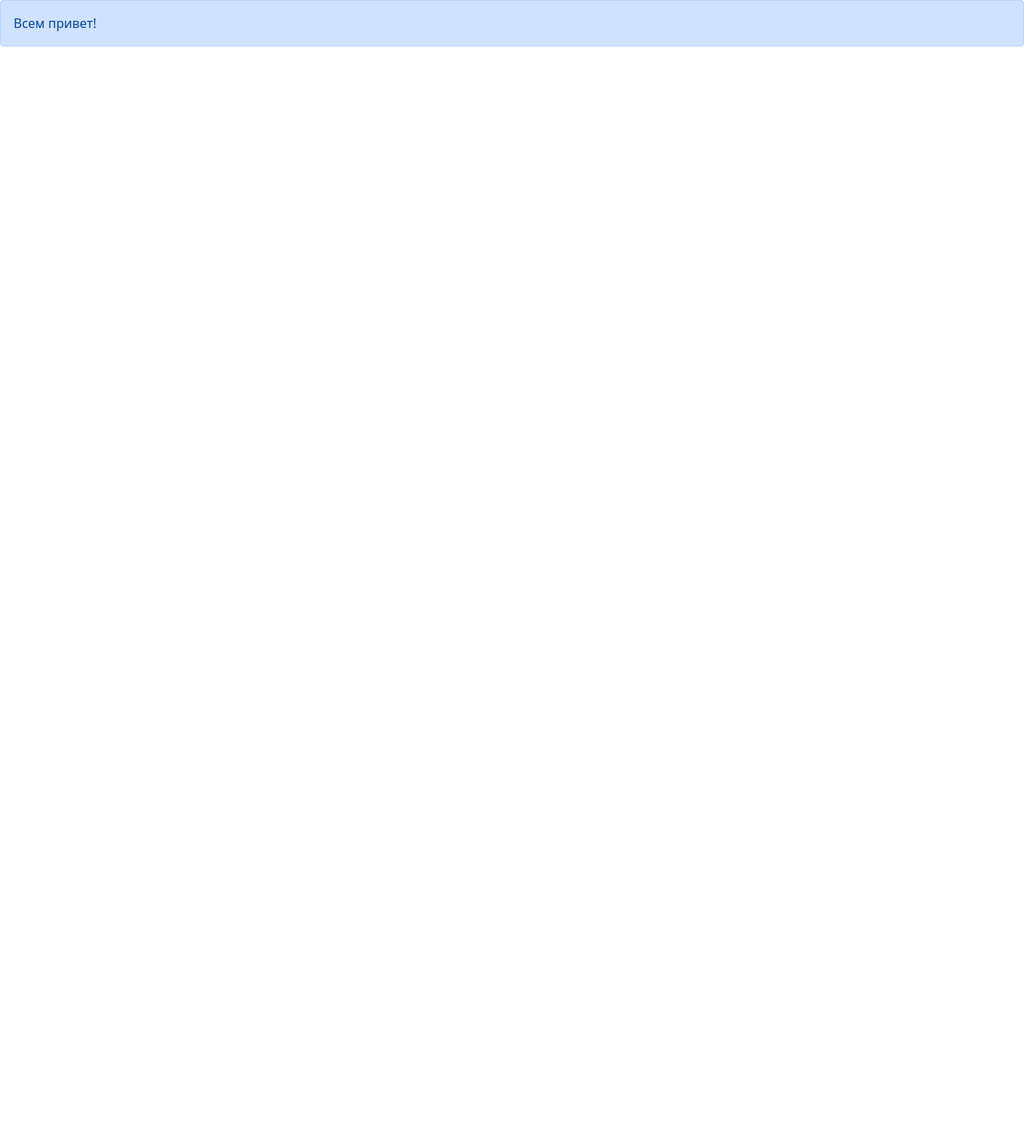
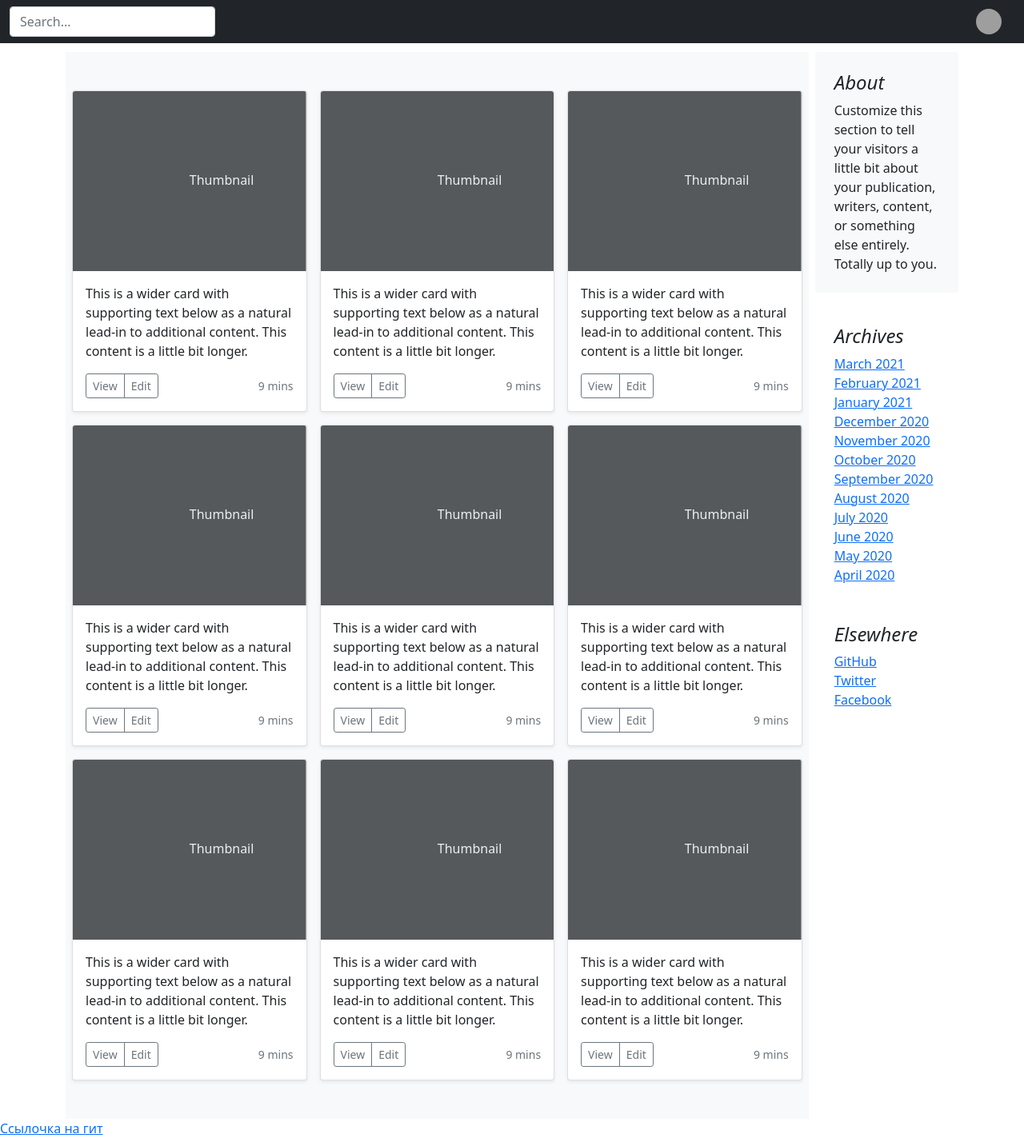
Before and after one commit to KonstantaBit/CloneTube, a Flask app: page /feed in a window 1280 px wide. Shown: the whole page at 80% size. Before the commit the page ends 58 px from the top, so only its background shows below. Run offline with Flask 2, Linux system fonts and the light colour scheme; parts of the project's set-up code (start-up, migrations or seed data) failed here and were passed over; grey boxes are pictures that could not be loaded.

Commit message:
temporary commit - UserService.views

```diff
--- a/UserService/templates/base.html
+++ b/UserService/templates/base.html
@@ -1,15 +1,52 @@
 <!DOCTYPE html>
-<html lang="en">
+<html lang="ru">
 <head>
     <meta charset="UTF-8">
     <link href="https://cdn.jsdelivr.net/npm/bootstrap@5.1.3/dist/css/bootstrap.min.css" rel="stylesheet"
           integrity="sha384-1BmE4kWBq78iYhFldvKuhfTAU6auU8tT94WrHftjDbrCEXSU1oBoqyl2QvZ6jIW3" crossorigin="anonymous">
-    <title>Title</title>
+    <title>{% block title %}CloneTube{% endblock %}</title>
 </head>
 <body>
-<div class="alert alert-primary" role="alert">
-  Всем привет!
-</div>
+<header class="d-flex align-items-center pb-3 mb-5 border-bottom">
+    <nav class="navbar bg-dark navbar-expand fixed-top">
+        <div class="container-fluid">
+            <button class="navbar-toggler" type="button" data-bs-toggle="collapse"
+                    data-bs-target="#navbarNavDarkDropdown"
+                    aria-controls="navbarNavDarkDropdown" aria-expanded="false" aria-label="Toggle navigation">
+                <span class="navbar-toggler-icon"></span>
+            </button>
+            <form method="post">
+                <input type="search" class="form-control" placeholder="Search..." aria-label="Search">
+            </form>
+            {% if 1 == 1 %}
+            <div class="dropdown text-end">
+                <a href="#" class="d-block link-dark text-decoration-none dropdown-toggle" id="dropdownUser1"
+                   data-bs-toggle="dropdown" aria-expanded="false">
+                    <img src="https://github.com/mdo.png" alt="mdo" width="32" height="32" class="rounded-circle">
+                </a>
+                <ul class="dropdown-menu text-small" aria-labelledby="dropdownUser1" style="">
+                    <li><a class="dropdown-item" href="#">New project...</a></li>
+                    <li><a class="dropdown-item" href="#">Settings</a></li>
+                    <li><a class="dropdown-item" href="#">Profile</a></li>
+                    <li>
+                        <hr class="dropdown-divider">
+                    </li>
+                    <li><a class="dropdown-item" href="#">Sign out</a></li>
+                </ul>
+            </div>
+            {% else %}
+            popopop
+            {% endif %}
+        </div>
+    </nav>
+</header>
+<main class="container-md">
+    {% block content %}
+    {% endblock %}
+</main>
+<footer>
+    <a href="https://github.com/KonstantaBit/CloneTube">Ссылочка на гит</a>
+</footer>
 <script src="https://cdn.jsdelivr.net/npm/bootstrap@5.1.3/dist/js/bootstrap.bundle.min.js"
         integrity="sha384-ka7Sk0Gln4gmtz2MlQnikT1wXgYsOg+OMhuP+IlRH9sENBO0LRn5q+8nbTov4+1p"
         crossorigin="anonymous"></script>
--- /dev/null
+++ b/UserService/templates/feed.html
@@ -0,0 +1,252 @@
+{% extends "base.html" %}
+
+{% block content %}
+<div class="row g-2">
+    <div class="col-md-10">
+        <div class="album py-5 bg-light">
+            <div class="container">
+
+                <div class="row row-cols-1 row-cols-sm-2 row-cols-md-3 g-3">
+                    <div class="col">
+                        <div class="card shadow-sm">
+                            <svg class="bd-placeholder-img card-img-top" width="100%" height="225"
+                                 xmlns="http://www.w3.org/2000/svg" role="img" aria-label="Placeholder: Thumbnail"
+                                 preserveAspectRatio="xMidYMid slice" focusable="false"><title>Placeholder</title>
+                                <rect width="100%" height="100%" fill="#55595c"></rect>
+                                <text x="50%" y="50%" fill="#eceeef" dy=".3em">Thumbnail</text>
+                            </svg>
+
+                            <div class="card-body">
+                                <p class="card-text">This is a wider card with supporting text below as a natural
+                                    lead-in to additional content. This content is a little bit longer.</p>
+                                <div class="d-flex justify-content-between align-items-center">
+                                    <div class="btn-group">
+                                        <button type="button" class="btn btn-sm btn-outline-secondary">View</button>
+                                        <button type="button" class="btn btn-sm btn-outline-secondary">Edit</button>
+                                    </div>
+                                    <small class="text-muted">9 mins</small>
+                                </div>
+                            </div>
+                        </div>
+                    </div>
+                    <div class="col">
+                        <div class="card shadow-sm">
+                            <svg class="bd-placeholder-img card-img-top" width="100%" height="225"
+                                 xmlns="http://www.w3.org/2000/svg" role="img" aria-label="Placeholder: Thumbnail"
+                                 preserveAspectRatio="xMidYMid slice" focusable="false"><title>Placeholder</title>
+                                <rect width="100%" height="100%" fill="#55595c"></rect>
+                                <text x="50%" y="50%" fill="#eceeef" dy=".3em">Thumbnail</text>
+                            </svg>
+
+                            <div class="card-body">
+                                <p class="card-text">This is a wider card with supporting text below as a natural
+                                    lead-in to additional content. This content is a little bit longer.</p>
+                                <div class="d-flex justify-content-between align-items-center">
+                                    <div class="btn-group">
+                                        <button type="button" class="btn btn-sm btn-outline-secondary">View</button>
+                                        <button type="button" class="btn btn-sm btn-outline-secondary">Edit</button>
+                                    </div>
+                                    <small class="text-muted">9 mins</small>
+                                </div>
+                            </div>
+                        </div>
+                    </div>
+                    <div class="col">
+                        <div class="card shadow-sm">
+                            <svg class="bd-placeholder-img card-img-top" width="100%" height="225"
+                                 xmlns="http://www.w3.org/2000/svg" role="img" aria-label="Placeholder: Thumbnail"
+                                 preserveAspectRatio="xMidYMid slice" focusable="false"><title>Placeholder</title>
+                                <rect width="100%" height="100%" fill="#55595c"></rect>
+                                <text x="50%" y="50%" fill="#eceeef" dy=".3em">Thumbnail</text>
+                            </svg>
+
+                            <div class="card-body">
+                                <p class="card-text">This is a wider card with supporting text below as a natural
+                                    lead-in to additional content. This content is a little bit longer.</p>
+                                <div class="d-flex justify-content-between align-items-center">
+                                    <div class="btn-group">
+                                        <button type="button" class="btn btn-sm btn-outline-secondary">View</button>
+                                        <button type="button" class="btn btn-sm btn-outline-secondary">Edit</button>
+                                    </div>
+                                    <small class="text-muted">9 mins</small>
+                                </div>
+                            </div>
+                        </div>
+                    </div>
+
+                    <div class="col">
+                        <div class="card shadow-sm">
+                            <svg class="bd-placeholder-img card-img-top" width="100%" height="225"
+                                 xmlns="http://www.w3.org/2000/svg" role="img" aria-label="Placeholder: Thumbnail"
+                                 preserveAspectRatio="xMidYMid slice" focusable="false"><title>Placeholder</title>
+                                <rect width="100%" height="100%" fill="#55595c"></rect>
+                                <text x="50%" y="50%" fill="#eceeef" dy=".3em">Thumbnail</text>
+                            </svg>
+
+                            <div class="card-body">
+                                <p class="card-text">This is a wider card with supporting text below as a natural
+                                    lead-in to additional content. This content is a little bit longer.</p>
+                                <div class="d-flex justify-content-between align-items-center">
+                                    <div class="btn-group">
+                                        <button type="button" class="btn btn-sm btn-outline-secondary">View</button>
+                                        <button type="button" class="btn btn-sm btn-outline-secondary">Edit</button>
+                                    </div>
+                                    <small class="text-muted">9 mins</small>
+                                </div>
+                            </div>
+                        </div>
+                    </div>
+                    <div class="col">
+                        <div class="card shadow-sm">
+                            <svg class="bd-placeholder-img card-img-top" width="100%" height="225"
+                                 xmlns="http://www.w3.org/2000/svg" role="img" aria-label="Placeholder: Thumbnail"
+                                 preserveAspectRatio="xMidYMid slice" focusable="false"><title>Placeholder</title>
+                                <rect width="100%" height="100%" fill="#55595c"></rect>
+                                <text x="50%" y="50%" fill="#eceeef" dy=".3em">Thumbnail</text>
+                            </svg>
+
+                            <div class="card-body">
+                                <p class="card-text">This is a wider card with supporting text below as a natural
+                                    lead-in to additional content. This content is a little bit longer.</p>
+                                <div class="d-flex justify-content-between align-items-center">
+                                    <div class="btn-group">
+                                        <button type="button" class="btn btn-sm btn-outline-secondary">View</button>
+                                        <button type="button" class="btn btn-sm btn-outline-secondary">Edit</button>
+                                    </div>
+                                    <small class="text-muted">9 mins</small>
+                                </div>
+                            </div>
+                        </div>
+                    </div>
+                    <div class="col">
+                        <div class="card shadow-sm">
+                            <svg class="bd-placeholder-img card-img-top" width="100%" height="225"
+                                 xmlns="http://www.w3.org/2000/svg" role="img" aria-label="Placeholder: Thumbnail"
+                                 preserveAspectRatio="xMidYMid slice" focusable="false"><title>Placeholder</title>
+                                <rect width="100%" height="100%" fill="#55595c"></rect>
+                                <text x="50%" y="50%" fill="#eceeef" dy=".3em">Thumbnail</text>
+                            </svg>
+
+                            <div class="card-body">
+                                <p class="card-text">This is a wider card with supporting text below as a natural
+                                    lead-in to additional content. This content is a little bit longer.</p>
+                                <div class="d-flex justify-content-between align-items-center">
+                                    <div class="btn-group">
+                                        <button type="button" class="btn btn-sm btn-outline-secondary">View</button>
+                                        <button type="button" class="btn btn-sm btn-outline-secondary">Edit</button>
+                                    </div>
+                                    <small class="text-muted">9 mins</small>
+                                </div>
+                            </div>
+                        </div>
+                    </div>
+
+                    <div class="col">
+                        <div class="card shadow-sm">
+                            <svg class="bd-placeholder-img card-img-top" width="100%" height="225"
+                                 xmlns="http://www.w3.org/2000/svg" role="img" aria-label="Placeholder: Thumbnail"
+                                 preserveAspectRatio="xMidYMid slice" focusable="false"><title>Placeholder</title>
+                                <rect width="100%" height="100%" fill="#55595c"></rect>
+                                <text x="50%" y="50%" fill="#eceeef" dy=".3em">Thumbnail</text>
+                            </svg>
+
+                            <div class="card-body">
+                                <p class="card-text">This is a wider card with supporting text below as a natural
+                                    lead-in to additional content. This content is a little bit longer.</p>
+                                <div class="d-flex justify-content-between align-items-center">
+                                    <div class="btn-group">
+                                        <button type="button" class="btn btn-sm btn-outline-secondary">View</button>
+                                        <button type="button" class="btn btn-sm btn-outline-secondary">Edit</button>
+                                    </div>
+                                    <small class="text-muted">9 mins</small>
+                                </div>
+                            </div>
+                        </div>
+                    </div>
+                    <div class="col">
+                        <div class="card shadow-sm">
+                            <svg class="bd-placeholder-img card-img-top" width="100%" height="225"
+                                 xmlns="http://www.w3.org/2000/svg" role="img" aria-label="Placeholder: Thumbnail"
+                                 preserveAspectRatio="xMidYMid slice" focusable="false"><title>Placeholder</title>
+                                <rect width="100%" height="100%" fill="#55595c"></rect>
+                                <text x="50%" y="50%" fill="#eceeef" dy=".3em">Thumbnail</text>
+                            </svg>
+
+                            <div class="card-body">
+                                <p class="card-text">This is a wider card with supporting text below as a natural
+                                    lead-in to additional content. This content is a little bit longer.</p>
+                                <div class="d-flex justify-content-between align-items-center">
+                                    <div class="btn-group">
+                                        <button type="button" class="btn btn-sm btn-outline-secondary">View</button>
+                                        <button type="button" class="btn btn-sm btn-outline-secondary">Edit</button>
+                                    </div>
+                                    <small class="text-muted">9 mins</small>
+                                </div>
+                            </div>
+                        </div>
+                    </div>
+                    <div class="col">
+                        <div class="card shadow-sm">
+                            <svg class="bd-placeholder-img card-img-top" width="100%" height="225"
+                                 xmlns="http://www.w3.org/2000/svg" role="img" aria-label="Placeholder: Thumbnail"
+                                 preserveAspectRatio="xMidYMid slice" focusable="false"><title>Placeholder</title>
+                                <rect width="100%" height="100%" fill="#55595c"></rect>
+                                <text x="50%" y="50%" fill="#eceeef" dy=".3em">Thumbnail</text>
+                            </svg>
+
+                            <div class="card-body">
+                                <p class="card-text">This is a wider card with supporting text below as a natural
+                                    lead-in to additional content. This content is a little bit longer.</p>
+                                <div class="d-flex justify-content-between align-items-center">
+                                    <div class="btn-group">
+                                        <button type="button" class="btn btn-sm btn-outline-secondary">View</button>
+                                        <button type="button" class="btn btn-sm btn-outline-secondary">Edit</button>
+                                    </div>
+                                    <small class="text-muted">9 mins</small>
+                                </div>
+                            </div>
+                        </div>
+                    </div>
+                </div>
+            </div>
+        </div>
+    </div>
+
+    <div class="col-md-2">
+        <div class="position-sticky" style="top: 2rem;">
+            <div class="p-4 mb-3 bg-light rounded">
+                <h4 class="fst-italic">About</h4>
+                <p class="mb-0">Customize this section to tell your visitors a little bit about your publication,
+                    writers, content, or something else entirely. Totally up to you.</p>
+            </div>
+
+            <div class="p-4">
+                <h4 class="fst-italic">Archives</h4>
+                <ol class="list-unstyled mb-0">
+                    <li><a href="#">March 2021</a></li>
+                    <li><a href="#">February 2021</a></li>
+                    <li><a href="#">January 2021</a></li>
+                    <li><a href="#">December 2020</a></li>
+                    <li><a href="#">November 2020</a></li>
+                    <li><a href="#">October 2020</a></li>
+                    <li><a href="#">September 2020</a></li>
+                    <li><a href="#">August 2020</a></li>
+                    <li><a href="#">July 2020</a></li>
+                    <li><a href="#">June 2020</a></li>
+                    <li><a href="#">May 2020</a></li>
+                    <li><a href="#">April 2020</a></li>
+                </ol>
+            </div>
+
+            <div class="p-4">
+                <h4 class="fst-italic">Elsewhere</h4>
+                <ol class="list-unstyled">
+                    <li><a href="#">GitHub</a></li>
+                    <li><a href="#">Twitter</a></li>
+                    <li><a href="#">Facebook</a></li>
+                </ol>
+            </div>
+        </div>
+    </div>
+</div>
+{% endblock %}
--- /dev/null
+++ b/UserService/templates/watch.html
@@ -0,0 +1,5 @@
+{% extends "base.html" %}
+
+{% block content %}
+
+{% endblock %}
--- a/UserService/views.py
+++ b/UserService/views.py
@@ -1,5 +1,5 @@
 import flask
-from flask import Blueprint, make_response, jsonify, render_template
+from flask import Blueprint, make_response, jsonify, render_template, request
 from flask_restful import reqparse, abort, Api, Resource
 
 user_service = Blueprint('user_service', __name__, template_folder='templates')
@@ -8,11 +8,19 @@ user_service_api = Api(user_service)
 
 class Feed(Resource):
     def get(self):
-        return make_response(render_template('base.html'), 200)
+        return make_response(render_template('feed.html'), 200)
 
 
 class Watch(Resource):
-    pass
+    def get(self, video_id):
+        return f'Hello {video_id}'
+
+
+class NoPath(Resource):
+    def get(self):
+        return flask.redirect('/feed', 200)
 
 
 user_service_api.add_resource(Feed, '/feed')
+user_service_api.add_resource(NoPath, '/')
+user_service_api.add_resource(Watch, '/watch/<int:video_id>')
```
